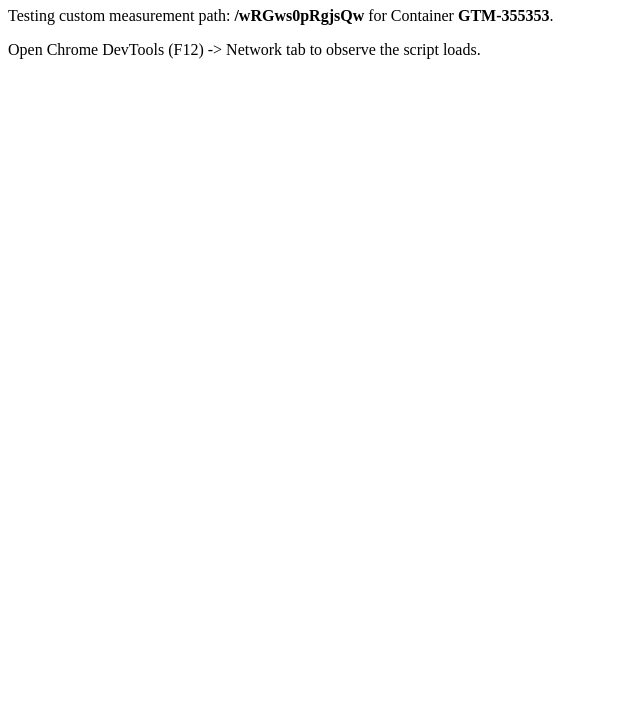
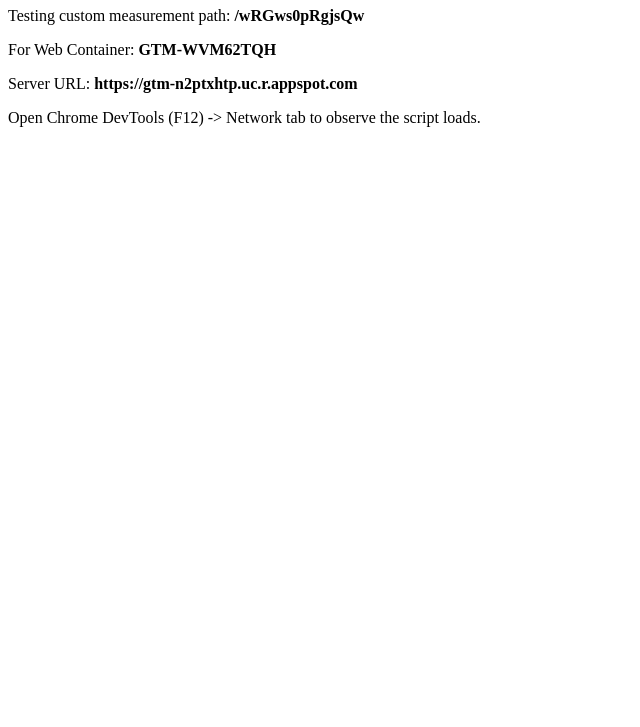
Before and after one commit to sureshgunapu/SGTM-Bespoke-Tagging-Validation, a plain HTML site: page index.html in a window 1280 px wide. Shown: the part 73-800 px from the top of the page, without its empty margins (0-640 px from the left). Drawn offline with Linux system fonts and the light colour scheme.

Commit message:
Update index.html

```diff
--- a/index.html
+++ b/index.html
@@ -8,14 +8,16 @@
   <script>(function(w,d,s,l){w[l]=w[l]||[];w[l].push({'gtm.start':
   new Date().getTime(),event:'gtm.js'});var f=d.getElementsByTagName(s)[0],
   j=d.createElement(s),dl=l!='dataLayer'?'?l='+l:'';j.async=true;j.src=
-  'https://<sgtm-domain>/wRGws0pRgjsQw/'+dl;f.parentNode.insertBefore(j,f);
+  'https://gtm-n2ptxhtp.uc.r.appspot.com/wRGws0pRgjsQw/'+dl;f.parentNode.insertBefore(j,f);
   })(window,document,'script','dataLayer');</script>
   <!-- End Google Tag Manager -->
 
 </head>
 <body>
   <h1>sGTM Bespoke Tagging Test Page</h1>
-  <p>Testing custom measurement path: <strong>/wRGws0pRgjsQw</strong> for Container <strong>GTM-355353</strong>.</p>
+  <p>Testing custom measurement path: <strong>/wRGws0pRgjsQw</strong></p>
+  <p>For Web Container: <strong>GTM-WVM62TQH</strong></p>
+  <p>Server URL: <strong>https://gtm-n2ptxhtp.uc.r.appspot.com</strong></p>
   <p>Open Chrome DevTools (F12) -> Network tab to observe the script loads.</p>
 </body>
 </html>
```
